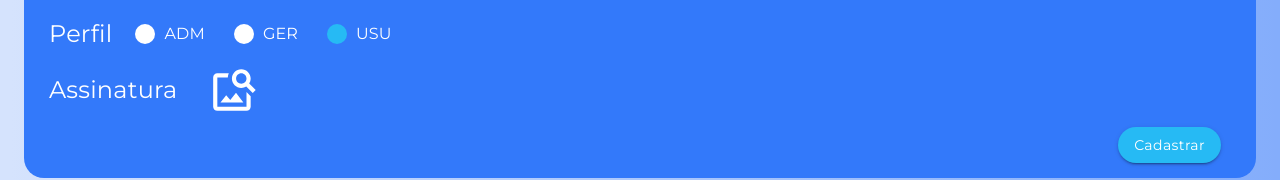
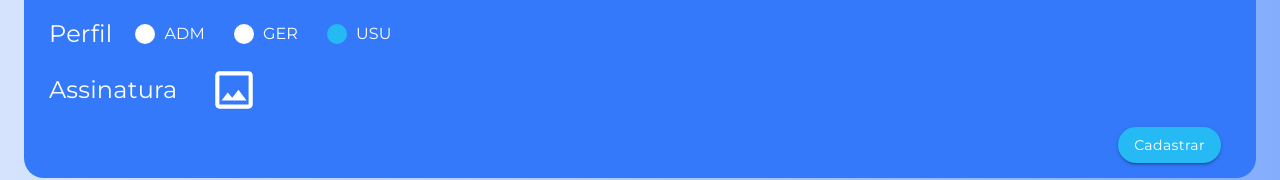
Before and after one commit to BureauTech/ProjectSisatas, a React (Create React App) app in the folder client/: page /registeruser in a window 1280 px wide. Shown: the part 468-648 px from the top of the page. Built offline with nearby package versions, Linux system fonts and the light colour scheme.

Commit message:
adição do hover no botão upload

```diff
--- a/client/src/assets/styles/Styles.js
+++ b/client/src/assets/styles/Styles.js
@@ -41,20 +41,30 @@ const styles = (theme) => ({
     margin: 20,
   },
 
+  uploadFile: {
+    color: "white",
+    "&:hover": {
+      color: "#26BAF4",
+    }
+  },
+
   radio: {
-    '&:hover': {
+    "&:hover": {
       backgroundColor: "transparent",
     },
   },
+
   icon: {
-    borderRadius: '100%',
+    borderRadius: "100%",
     width: 20,
     height: 20,
-    backgroundColor: 'white',
+    backgroundColor: "white",
   },
+
   checkedIcon: {
     backgroundColor: "#26BAF4",
   },
+
 });
 
 export { styles };
--- a/client/src/components/RegisterUser/Register.js
+++ b/client/src/components/RegisterUser/Register.js
@@ -14,7 +14,7 @@ import {
 } from "@material-ui/core";
 import { Link } from "react-router-dom";
 import {styles} from "../../assets/styles/Styles";
-import {ImageSearch} from "@material-ui/icons";
+import ImageOutlinedIcon from '@material-ui/icons/ImageOutlined';
 import React from "react";
 import clsx from "clsx";
 import "./Register.css"
@@ -188,7 +188,7 @@ const Register = (props) => {
                   <input required name="assinatura" accept="image/*" id="assinatura" type="file" style={{display: "none"}}/>
                   <label htmlFor="assinatura">
                     <IconButton color="primary" aria-label="upload picture" component="span" className="no-margin">
-                      <ImageSearch style={{color: "white", width: 50, height: 50}}/>
+                      <ImageOutlinedIcon className={classes.uploadFile} style={{width: 50, height: 50}}/>
                     </IconButton>
                   </label>
                 </Grid>
@@ -231,4 +231,4 @@ const Register = (props) => {
   );
 };
 
-export default withStyles(styles, { withTheme: true })(Register);
+export default withStyles(styles, {withTheme: true})(Register);
```
